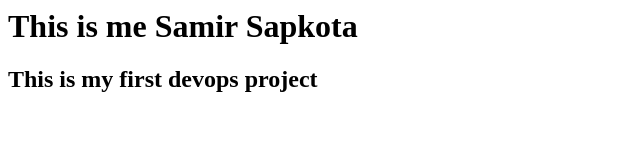
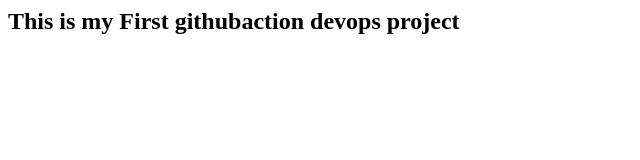
Before and after one commit to samir0123/githubactions-project1, a plain HTML site: page index.html in a window 1280 px wide. Shown: the whole page, without its empty margins (0-640 px from the left). Drawn offline with Linux system fonts and the light colour scheme.

Commit message:
Changed index.html

```diff
--- a/index.html
+++ b/index.html
@@ -1,3 +1,2 @@
 
-<h1>This is me Samir Sapkota</h1>
-<h2>This is my first devops project</h2>
+<h2>This is my First githubaction devops project</h2>
```
